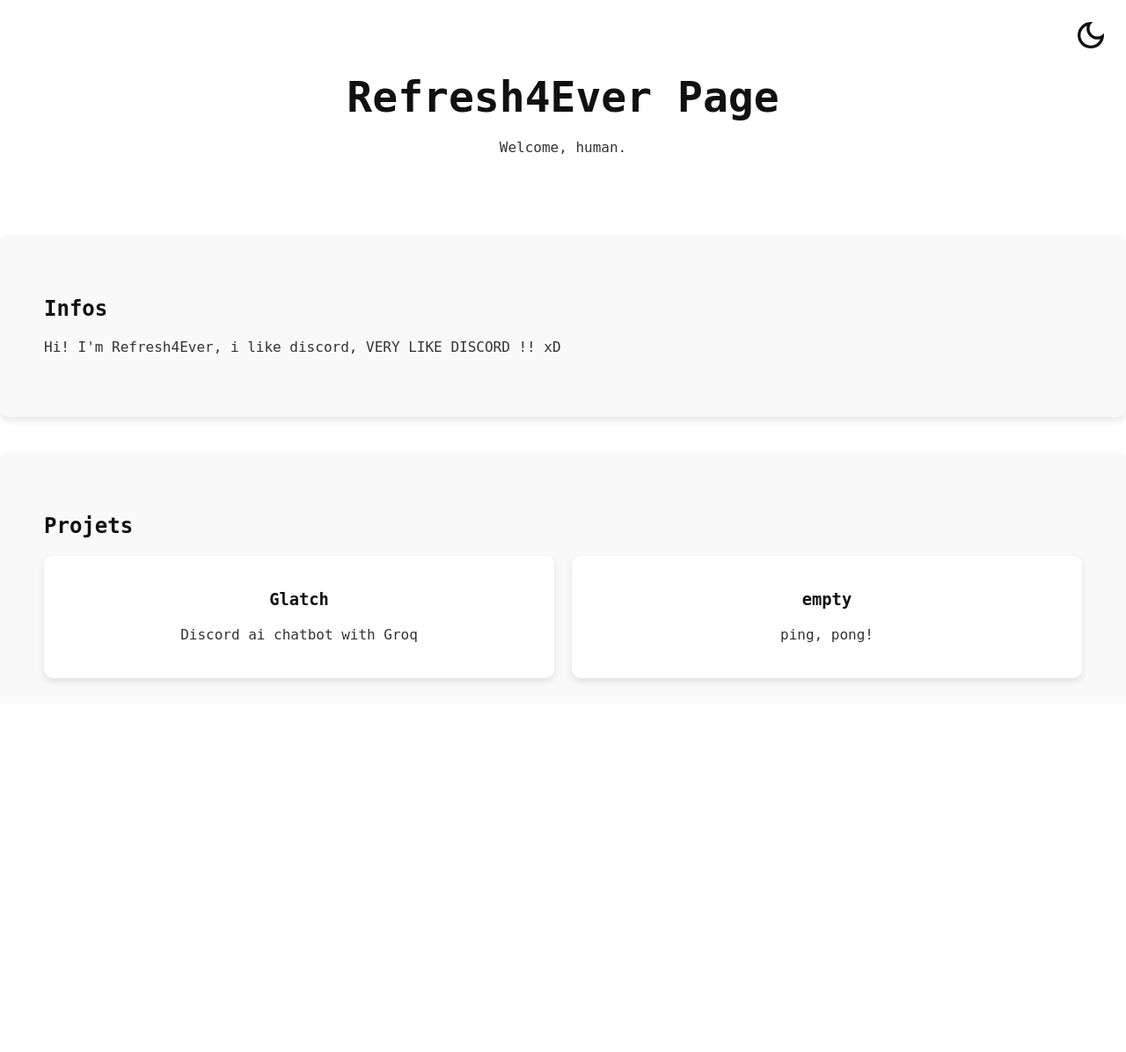
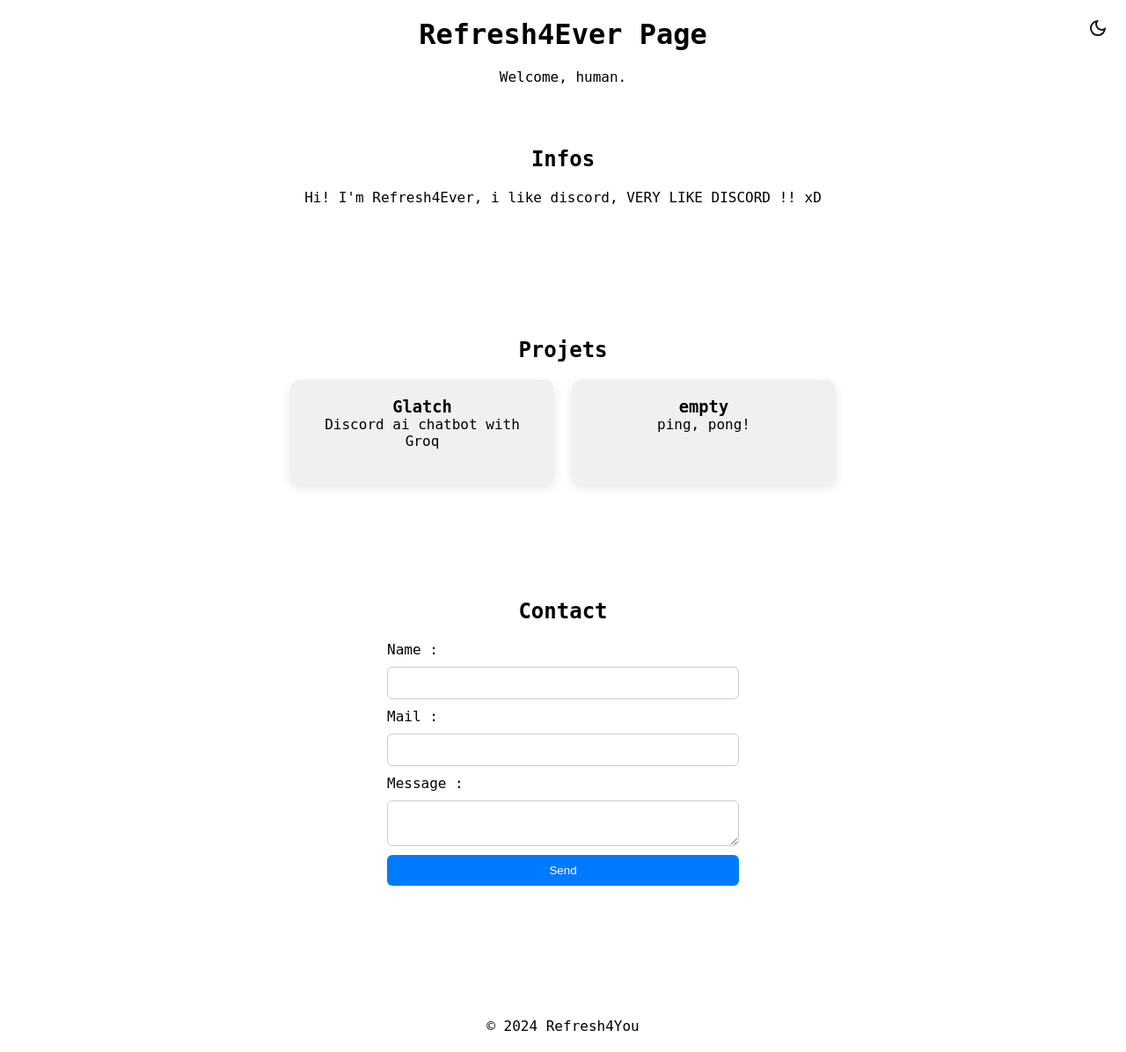
Before and after one commit to 9stown/9stown.github.io, a PHP site: page / in a window 1280 px wide. Shown: the whole page at 88% size. Before the commit the page ends 778 px from the top, so only its background shows below. Run offline with PHP 8.4, Linux system fonts and the light colour scheme; some web fonts are replaced.

Commit message:
Update styles.css

```diff
--- a/styles.css
+++ b/styles.css
@@ -1,89 +1,94 @@
-/* Suppression de la barre de défilement inutile */
-html, body {
+* {
     margin: 0;
     padding: 0;
-    overflow-x: hidden;
     box-sizing: border-box;
-    height: 100%;
 }
 
-/* Style général */
 body {
     font-family: 'Cascadia Mono', monospace;
-    background-color: #ffffff;
-    color: #111;
-    transition: background-color 0.5s ease, color 0.5s ease;
+    transition: background-color 0.5s, color 0.5s;
+    overflow-x: hidden; /* Evite le scroll horizontal */
 }
 
 .page-wrapper {
+    max-width: 1200px;
+    margin: 0 auto;
+    padding: 20px;
+}
+
+h1, h2, p {
+    margin-bottom: 20px;
+    text-align: center;
+}
+
+.section {
+    padding: 50px 20px;
+    margin-bottom: 30px;
+    border-radius: 12px;
+    transition: background-color 0.5s, color 0.5s;
+}
+
+.project-grid {
+    display: flex;
+    flex-wrap: wrap;
+    justify-content: center;
+    gap: 20px;
+}
+
+.project-item {
+    width: 100%;
+    max-width: 300px;
+    padding: 20px;
+    background-color: #f0f0f0;
+    border-radius: 12px;
+    box-shadow: 0px 4px 12px rgba(0, 0, 0, 0.1);
+    transition: transform 0.3s, background-color 0.5s, color 0.5s;
+}
+
+.project-item:hover {
+    transform: translateY(-5px);
+}
+
+.project-content {
+    text-align: center;
+}
+
+.contact-form {
     display: flex;
     flex-direction: column;
-    min-height: 100vh;
-    justify-content: space-between;
+    gap: 10px;
+    max-width: 400px;
+    margin: 0 auto;
 }
 
-header {
-    text-align: center;
-    padding: 50px 0;
+.contact-form input, .contact-form textarea {
+    padding: 10px;
+    border-radius: 6px;
+    border: 1px solid #ccc;
+    transition: border-color 0.3s;
 }
 
-h1 {
-    font-size: 3rem;
-    margin-bottom: 10px;
-    color: #111;
+.contact-form input:focus, .contact-form textarea:focus {
+    border-color: #007bff;
 }
 
-p {
-    margin: 20px auto;
-    color: #333;
+button {
+    padding: 10px 20px;
+    background-color: #007bff;
+    color: white;
+    border: none;
+    border-radius: 6px;
+    cursor: pointer;
+    transition: background-color 0.3s;
 }
 
-/* Sections */
-section {
-    padding: 50px;
-    margin: 20px 0;
-    background-color: #f9f9f9;
-    border-radius: 10px;
-    box-shadow: 0 4px 8px rgba(0, 0, 0, 0.1);
-    overflow-x: hidden;
+button:hover {
+    background-color: #0056b3;
 }
 
-/* Animation */
-@keyframes fadeIn {
-    from { opacity: 0; }
-    to { opacity: 1; }
-}
-
-.fade-in {
-    animation: fadeIn 1s ease-in-out;
-}
-
-@keyframes slideIn {
-    from { transform: translateX(-100%); }
-    to { transform: translateX(0); }
-}
-
-.slide-in {
-    animation: slideIn 1.2s ease-in-out;
-}
-
-/* Mode sombre */
-body.dark-mode {
-    background-color: #1e1e1e;
-    color: #f5f5f5;
-}
-
-body.dark-mode header, body.dark-mode footer {
-    background-color: #111;
-}
-
-body.dark-mode section {
-    background-color: #333;
-}
-
-body.dark-mode .project-item {
-    background-color: #444;
-    color: #f5f5f5;
+footer {
+    text-align: center;
+    margin-top: 50px;
 }
 
 .theme-toggle {
@@ -93,73 +98,37 @@ body.dark-mode .project-item {
     cursor: pointer;
 }
 
-#theme-icon {
-    width: 40px;
-    height: 40px;
+.dark-theme {
+    background-color: #111111;
+    color: #f0f0f0;
 }
 
-/* Grille de projets */
-.project-grid {
-    display: grid;
-    grid-template-columns: repeat(auto-fit, minmax(200px, 1fr));
-    gap: 20px;
+.light-theme {
+    background-color: #f9f9f9;
+    color: #111111;
 }
 
-.project-item {
+.light-theme .project-item {
     background-color: #ffffff;
-    color: #111;
-    border-radius: 10px;
-    padding: 20px;
-    box-shadow: 0 4px 8px rgba(0, 0, 0, 0.1);
-    transition: background-color 0.3s ease;
 }
 
-.project-item:hover {
-    background-color: #f0f0f0;
+.dark-theme .project-item {
+    background-color: #222222;
 }
 
-.project-content {
-    text-align: center;
+.dark-theme .project-content {
+    color: #f0f0f0;
 }
 
-/* Formulaire de contact */
-.contact-form {
-    display: flex;
-    flex-direction: column;
-    gap: 10px;
+.dark-theme input, .dark-theme textarea {
+    background-color: #333333;
+    color: #f0f0f0;
 }
 
-input, textarea {
-    padding: 10px;
-    background-color: #f5f5f5;
-    border: none;
-    border-radius: 10px;
+.dark-theme button {
+    background-color: #444444;
 }
 
-button[type="submit"] {
-    padding: 10px;
-    background-color: #444;
-    color: #fff;
-    border: none;
-    cursor: pointer;
-    border-radius: 10px;
+.dark-theme button:hover {
+    background-color: #555555;
 }
-
-button[type="submit"]:hover {
-    background-color: #555;
-}
-
-/* Footer */
-footer {
-    text-align: center;
-    padding: 20px;
-    background-color: #f9f9f9;
-    color: #333;
-    margin-top: auto;
-}
-
-/* Mode sombre pour le footer */
-body.dark-mode footer {
-    background-color: #111;
-    color: #f5f5f5;
-}
```
